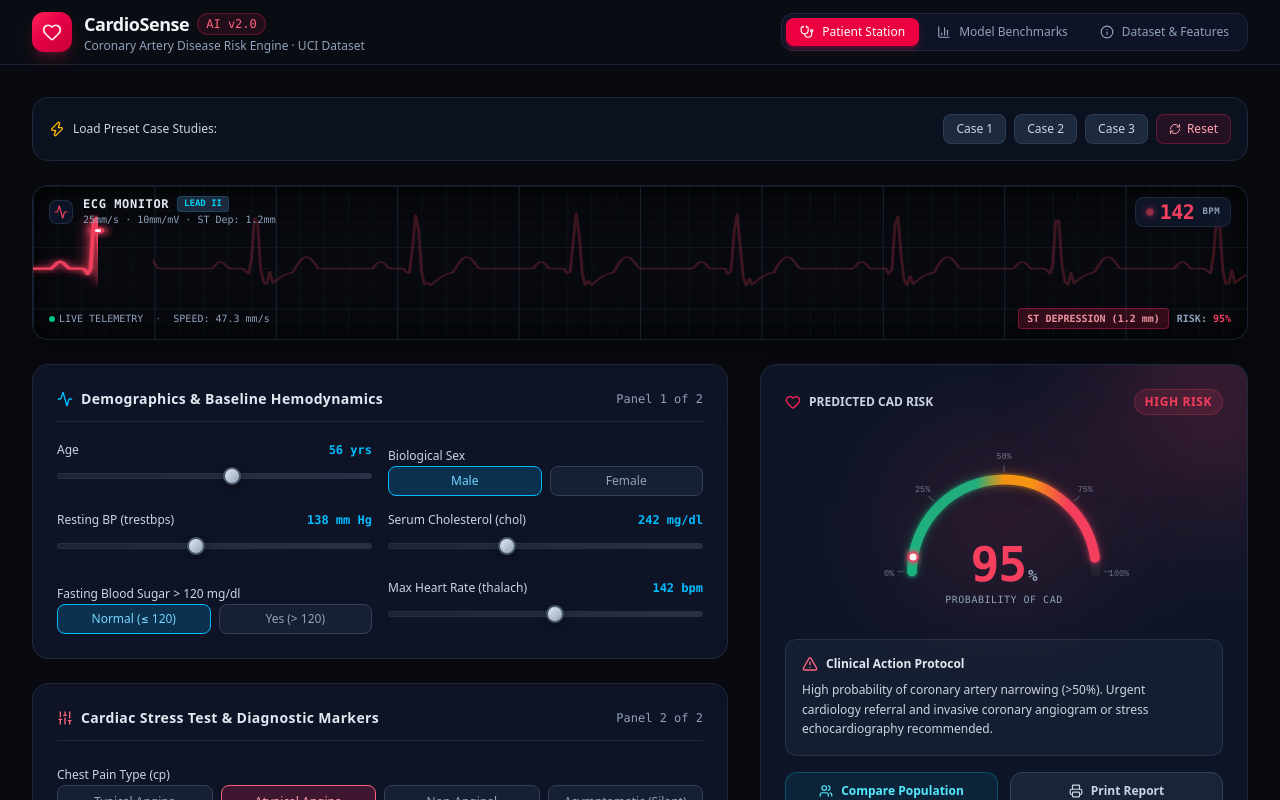
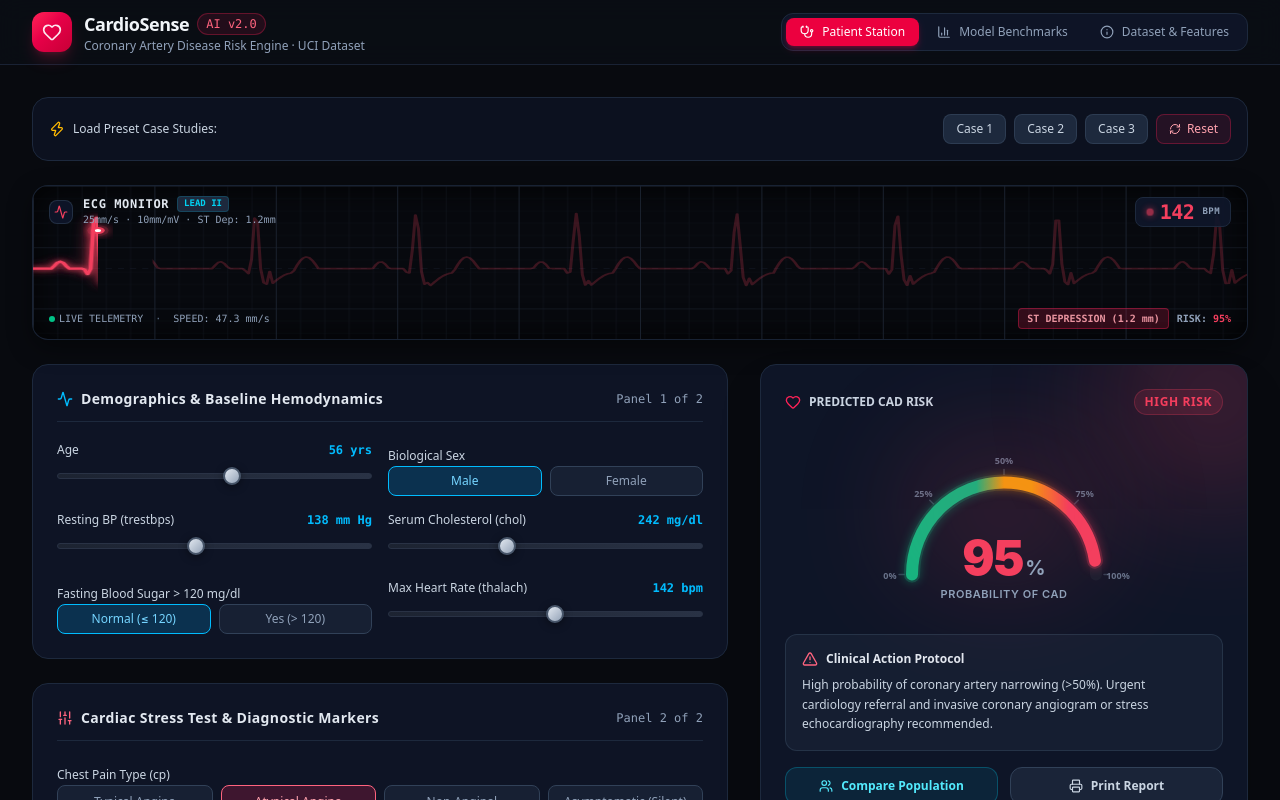
Before and after one commit to M4tyu633/heart-disease-prediction, a Next.js app: page / in a window 1280 px wide. Shown: the top 800 px of the page. Built offline with nearby package versions, Linux system fonts and the light colour scheme.

Commit message:
fix: unified typography and clean telemetry radial arc

```diff
--- a/src/components/RadialGauge.tsx
+++ b/src/components/RadialGauge.tsx
@@ -9,9 +9,8 @@ export interface RadialGaugeProps {
 }
 
 /**
- * Modern High-Tech Clinical Radial Gauge
- * Clean semi-circular telemetry meter with smooth gradient arc,
- * dynamic indicator glow, crisp tick marks, and centered typography with zero overlap.
+ * Clean Clinical Risk Arc Meter
+ * Unified typography matching portfolio styling with smooth gradient telemetry arc.
  */
 export default function RadialGauge({
   percentage = 0,
@@ -24,19 +23,14 @@ export default function RadialGauge({
 
   const clamped = Math.min(Math.max(percentage, 0), 100);
 
-  // Gauge geometry
+  // Geometry
   const CX = 140;
-  const CY = 122;
+  const CY = 125;
   const RADIUS = 92;
-  const STROKE = 10;
+  const STROKE = 12;
 
   const ARC_LENGTH = Math.PI * RADIUS; // ~289 px
   const strokeDashoffset = ARC_LENGTH * (1 - clamped / 100);
-
-  // Indicator angle for the glowing tip along the arc
-  const angleRad = Math.PI * (1 - clamped / 100);
-  const pointerX = CX - RADIUS * Math.cos(angleRad);
-  const pointerY = CY - RADIUS * Math.sin(angleRad);
 
   const ticks = [
     { p: 0, label: "0%" },
@@ -47,15 +41,15 @@ export default function RadialGauge({
   ];
 
   return (
-    <div className="relative w-full max-w-[280px] h-[160px] flex flex-col items-center justify-start select-none mx-auto">
-      {/* Ambient background glow */}
+    <div className="relative w-full max-w-[280px] h-[155px] flex flex-col items-center justify-start select-none mx-auto">
+      {/* Ambient soft glow */}
       <div
-        className="absolute top-2 w-48 h-32 rounded-full blur-3xl pointer-events-none transition-all duration-700 opacity-20"
+        className="absolute top-0 w-48 h-32 rounded-full blur-3xl pointer-events-none transition-all duration-700 opacity-20"
         style={{ backgroundColor: riskColor }}
       />
 
       <svg
-        viewBox="0 0 280 155"
+        viewBox="0 0 280 150"
         className="w-full h-full overflow-visible"
       >
         <defs>
@@ -69,7 +63,7 @@ export default function RadialGauge({
           </linearGradient>
 
           <filter id={glowId} x="-20%" y="-20%" width="140%" height="140%">
-            <feGaussianBlur stdDeviation="4" result="blur" />
+            <feGaussianBlur stdDeviation="5" result="blur" />
             <feMerge>
               <feMergeNode in="blur" />
               <feMergeNode in="SourceGraphic" />
@@ -77,28 +71,28 @@ export default function RadialGauge({
           </filter>
         </defs>
 
-        {/* 1. Track background */}
+        {/* 1. Inactive Track Background */}
         <path
           d={`M ${CX - RADIUS} ${CY} A ${RADIUS} ${RADIUS} 0 0 1 ${CX + RADIUS} ${CY}`}
           fill="none"
-          stroke="#18202f"
+          stroke="#161e2e"
           strokeWidth={STROKE}
           strokeLinecap="round"
         />
 
-        {/* 2. Subdued tick marks */}
+        {/* 2. Subdued Tick Marks */}
         {ticks.map(({ p, label }) => {
           const a = (p / 100) * Math.PI;
           const r1 = RADIUS + 8;
-          const r2 = RADIUS + 14;
-          const rt = RADIUS + 23;
+          const r2 = RADIUS + 13;
+          const rt = RADIUS + 22;
 
           const x1 = CX - r1 * Math.cos(a);
           const y1 = CY - r1 * Math.sin(a);
           const x2 = CX - r2 * Math.cos(a);
           const y2 = CY - r2 * Math.sin(a);
           const xt = CX - rt * Math.cos(a);
-          const yt = CY - rt * Math.sin(a) + (p === 0 || p === 100 ? 2 : 0);
+          const yt = CY - rt * Math.sin(a) + (p === 0 || p === 100 ? 1 : 0);
 
           return (
             <g key={p}>
@@ -117,9 +111,9 @@ export default function RadialGauge({
                 textAnchor="middle"
                 dominantBaseline="central"
                 fill="#64748b"
-                fontSize="8.5"
-                fontFamily="ui-monospace, monospace"
-                fontWeight="500"
+                fontSize="9"
+                fontFamily="system-ui, -apple-system, sans-serif"
+                fontWeight="600"
               >
                 {label}
               </text>
@@ -141,7 +135,7 @@ export default function RadialGauge({
           }}
         />
 
-        {/* 4. Glowing Arc Pass */}
+        {/* 4. Glowing Bloom Arc Pass */}
         <path
           d={`M ${CX - RADIUS} ${CY} A ${RADIUS} ${RADIUS} 0 0 1 ${CX + RADIUS} ${CY}`}
           fill="none"
@@ -151,45 +145,25 @@ export default function RadialGauge({
           strokeDasharray={ARC_LENGTH}
           strokeDashoffset={strokeDashoffset}
           filter={`url(#${glowId})`}
-          opacity="0.3"
+          opacity="0.35"
           style={{
             transition: "stroke-dashoffset 600ms cubic-bezier(0.4, 0, 0.2, 1)",
           }}
         />
-
-        {/* 5. Glowing Pointer Beacon at the edge of the active arc */}
-        {clamped > 0 && (
-          <g>
-            <circle
-              cx={pointerX}
-              cy={pointerY}
-              r="6"
-              fill={riskColor}
-              filter={`url(#${glowId})`}
-              opacity="0.85"
-            />
-            <circle
-              cx={pointerX}
-              cy={pointerY}
-              r="3.5"
-              fill="#ffffff"
-            />
-          </g>
-        )}
       </svg>
 
-      {/* Centered Clean Numerical Readout */}
+      {/* Centered Typography matching Portfolio */}
       <div className="absolute inset-x-0 bottom-0 flex flex-col items-center justify-center text-center">
         <div className="flex items-baseline justify-center gap-0.5 leading-none">
           <span
-            className="text-5xl font-black font-mono tracking-tight transition-colors duration-500"
+            className="text-5xl font-black tracking-tight transition-colors duration-500 font-sans"
             style={{ color: riskColor }}
           >
             {clamped}
           </span>
-          <span className="text-base font-bold text-slate-400 font-mono">%</span>
+          <span className="text-xl font-bold text-slate-400 font-sans">%</span>
         </div>
-        <span className="text-[10px] font-mono tracking-wider text-slate-400 uppercase mt-1">
+        <span className="text-[11px] font-semibold tracking-wider text-slate-400 uppercase mt-1 font-sans">
           Probability of CAD
         </span>
       </div>
```
